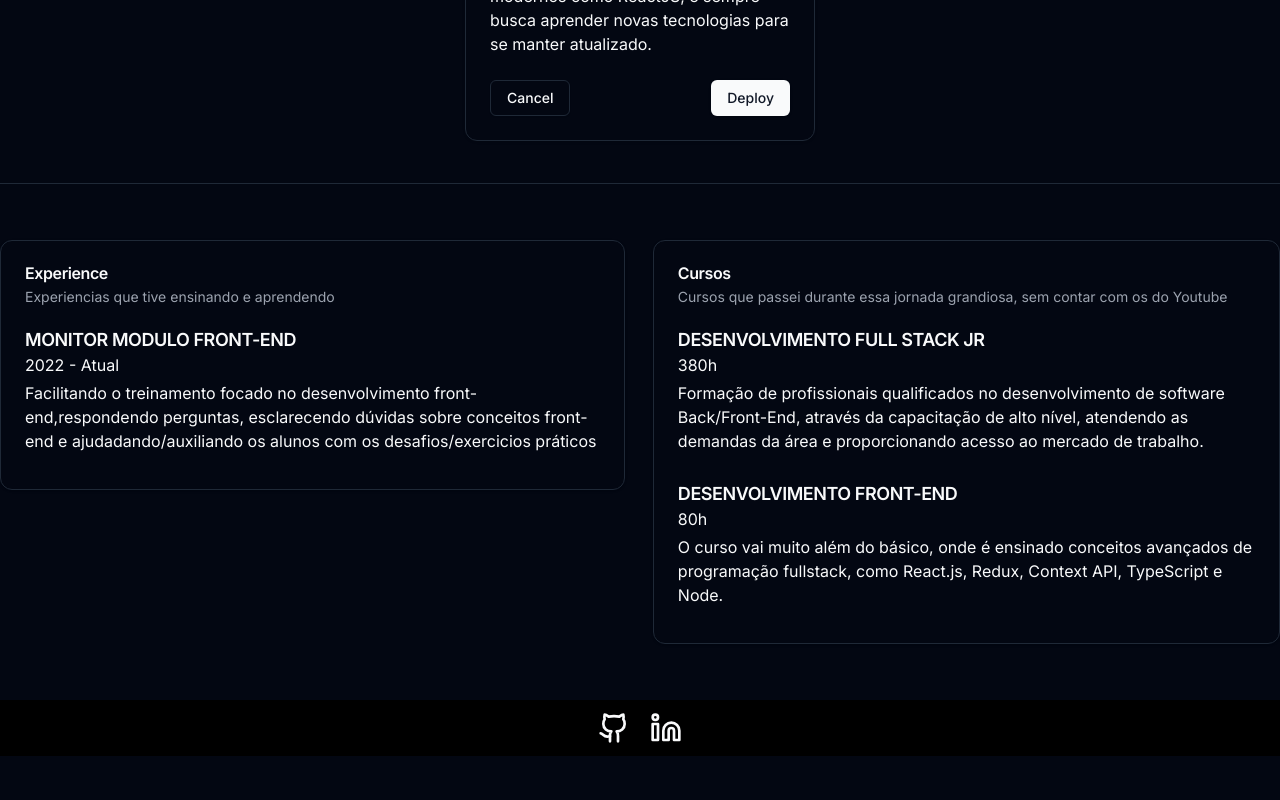
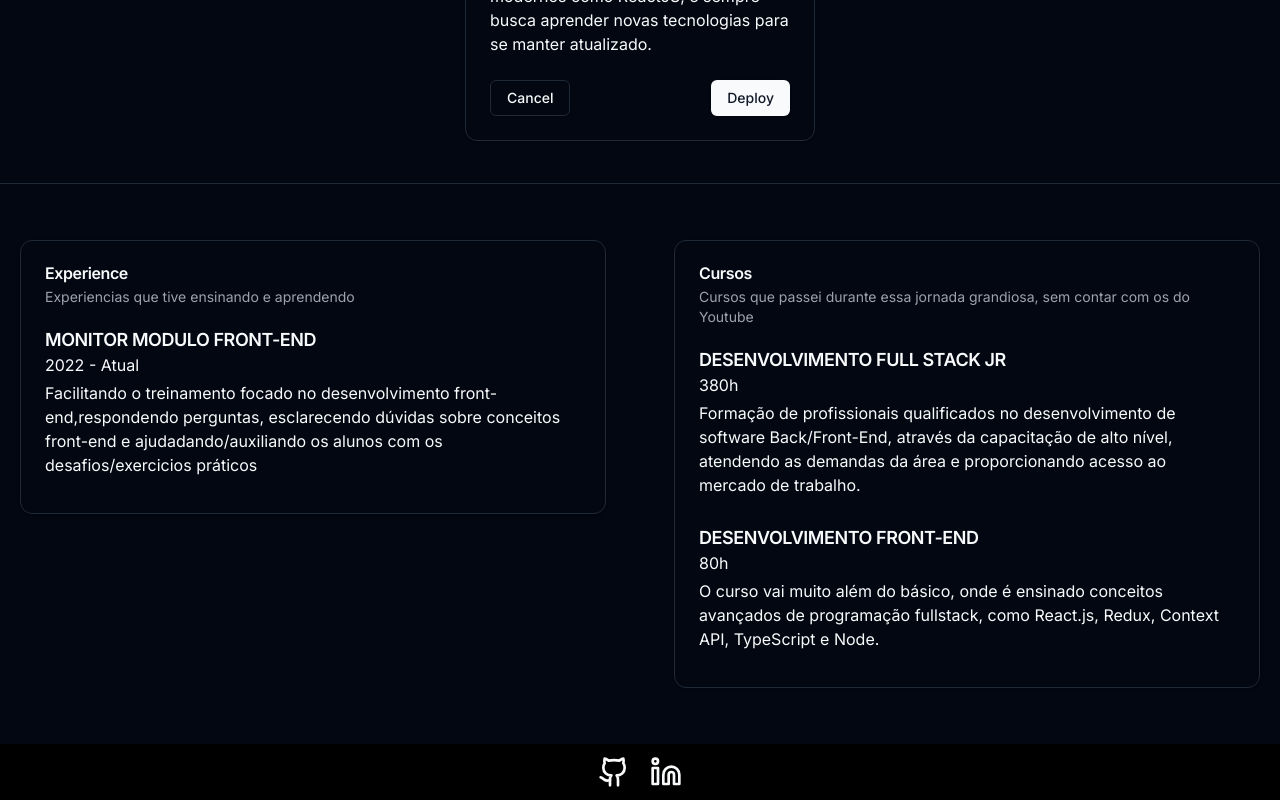
Before and after one commit to llucasgomes/llucasgomes.dev, a Next.js app: page / in a window 1280 px wide. Shown: the part 1679-2479 px from the top of the page. Before the commit the page ends 2435 px from the top, so only its background shows below. Built offline with nearby package versions, Linux system fonts and the light colour scheme.

Commit message:
:lipstick: style: add px-6

```diff
--- a/src/components/Courses.tsx
+++ b/src/components/Courses.tsx
@@ -9,7 +9,7 @@ import {
 
 export default async function Courses() {
   return (
-    <section className={`items-start  justify-center pb-14  text-[#F8F9FA]`}>
+    <section className={`w-full px-5 items-start  justify-center pb-14  text-[#F8F9FA]`}>
       <Card className="w-full">
         <CardHeader>
           <CardTitle>Cursos</CardTitle>
--- a/src/components/HistoryDev.tsx
+++ b/src/components/HistoryDev.tsx
@@ -9,7 +9,7 @@ import {
 
 export default async function HistoryDev() {
   return (
-    <section className={`  items-start justify-center  pb-14 text-[#F8F9FA]`}>
+    <section className={`w-full  items-start justify-center  pb-14 px-5 text-[#F8F9FA]`}>
       <Card className="w-full">
         <CardHeader>
           <CardTitle>Experience</CardTitle>
```
